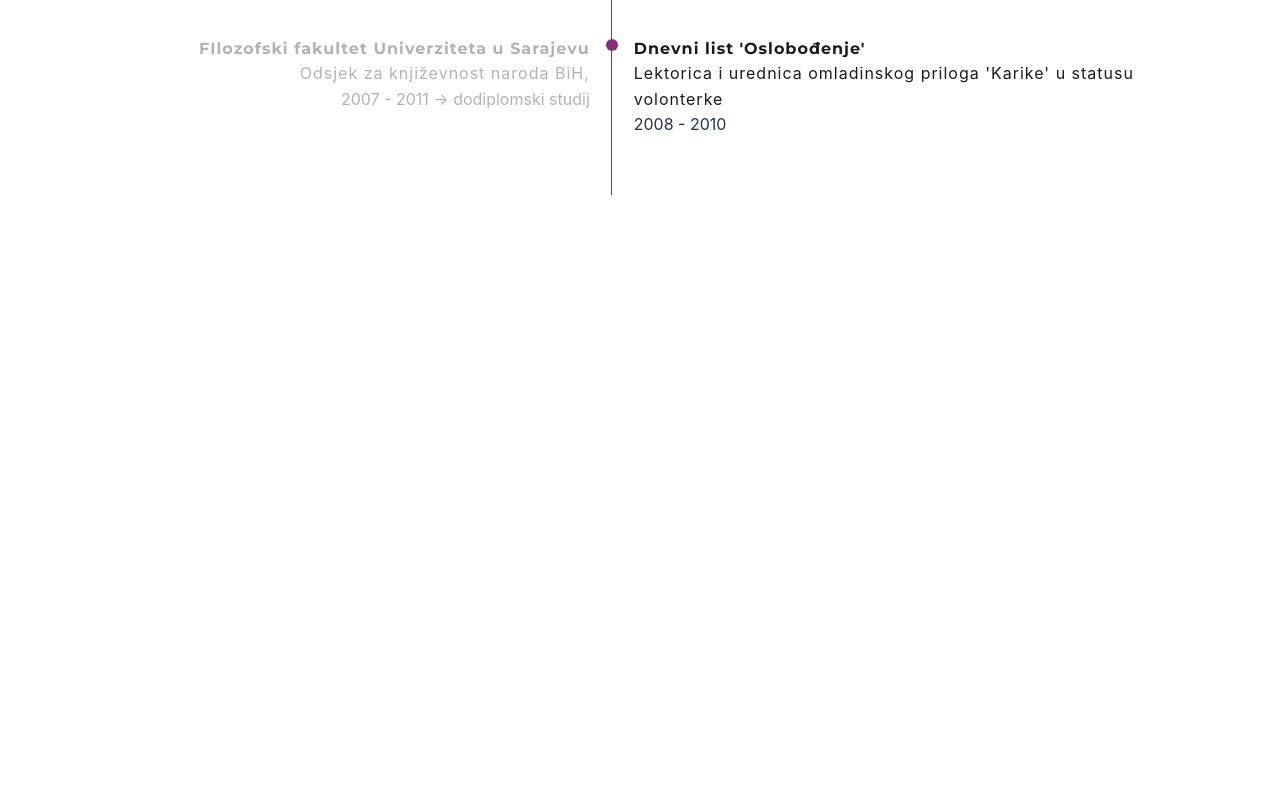
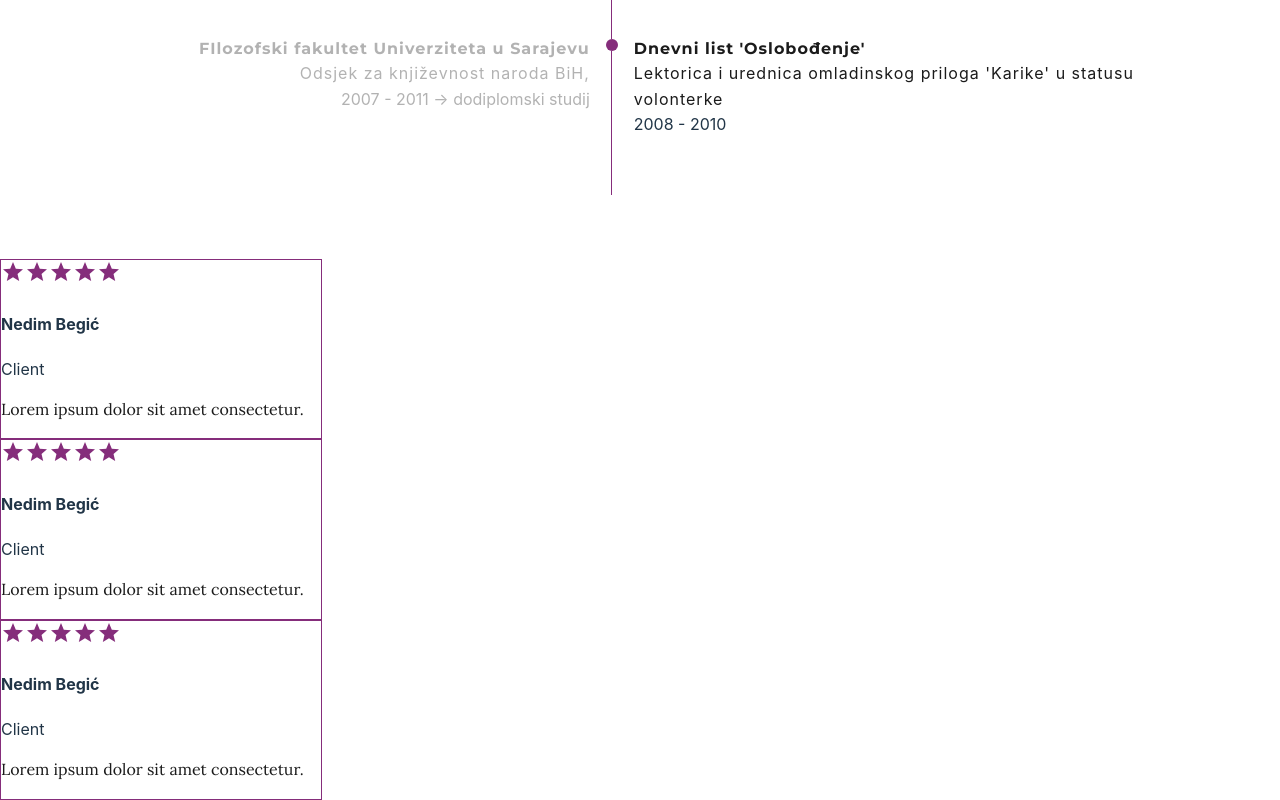
Before and after one commit to NedimBegic/Siman.ba, a React (Vite) app: page / in a window 1280 px wide. Shown: the part 2689-3489 px from the top of the page. Before the commit the page ends 2948 px from the top, so only its background shows below. Built offline with nearby package versions, Linux system fonts and the light colour scheme.

Commit message:
refenrece

```diff
--- a/package.json
+++ b/package.json
@@ -10,6 +10,9 @@
     "preview": "vite preview"
   },
   "dependencies": {
+    "@emotion/react": "^11.11.4",
+    "@emotion/styled": "^11.11.5",
+    "@mui/material": "^5.15.20",
     "react": "^18.2.0",
     "react-dom": "^18.2.0",
     "react-icons": "^5.2.1",
--- a/src/App.css
+++ b/src/App.css
@@ -18,3 +18,7 @@ body {
   --color-secondary: #1b1b1b;
   --color-accent: #852d7b;
 }
+
+body p {
+  color: var(--color-secondary);
+}
--- a/src/App.jsx
+++ b/src/App.jsx
@@ -3,6 +3,7 @@ import Hero from "./components/Hero";
 import AboutMe from "./components/AboutMe";
 import ServiceCarousel from "./components/ServiceCarousel";
 import Work from "./components/Work";
+import Reference from "./components/Reference";
 function App() {
   return (
     <>
@@ -10,6 +11,7 @@ function App() {
       <AboutMe />
       <ServiceCarousel />
       <Work />
+      <Reference />
     </>
   );
 }
--- /dev/null
+++ b/src/components/Reference.jsx
@@ -0,0 +1,13 @@
+import style from "./Reference.module.css";
+import ReferenceComponent from "../sideComponents/ReferenceComponent";
+const Reference = () => {
+  return (
+    <div>
+      <ReferenceComponent />
+      <ReferenceComponent />
+      <ReferenceComponent />
+    </div>
+  );
+};
+
+export default Reference;
--- a/src/components/Work.module.css
+++ b/src/components/Work.module.css
@@ -12,7 +12,7 @@
   margin: 0 10px;
   padding: 10px 20px;
   cursor: pointer;
-  transition: background-color 300ms ease;
+  transition: all 300ms ease-in;
 }
 
 .buttons button:hover {
@@ -43,7 +43,7 @@
 
 .left,
 .right {
-  transition: opacity 0.3s ease;
+  transition: opacity 300ms ease;
 }
 
 @media (max-width: 766px) {
--- /dev/null
+++ b/src/sideComponents/ReferenceComponent.jsx
@@ -0,0 +1,16 @@
+import React, { useState } from "react";
+import style from "./ReferenceComponent.module.css";
+import Rating from "@mui/material/Rating";
+
+const ReferenceComponent = () => {
+  return (
+    <div className={style.referenceComponent}>
+      <Rating name="read-only" value={5} readOnly sx={{ color: "#852d7b" }} />
+      <h4>Nedim Begić</h4>
+      <span>Client</span>
+      <p>Lorem ipsum dolor sit amet consectetur.</p>
+    </div>
+  );
+};
+
+export default ReferenceComponent;
--- /dev/null
+++ b/src/sideComponents/ReferenceComponent.module.css
@@ -0,0 +1,4 @@
+.referenceComponent {
+  border: 1px solid var(--color-accent);
+  width: 20em;
+}
```
Also changed, not shown: src/components/Reference.module.css (added), 1 other file (tests, documents, lock files or other folders).
